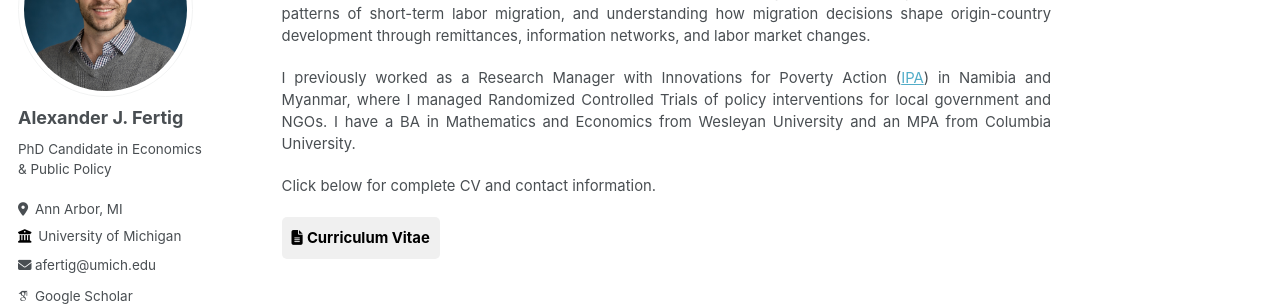
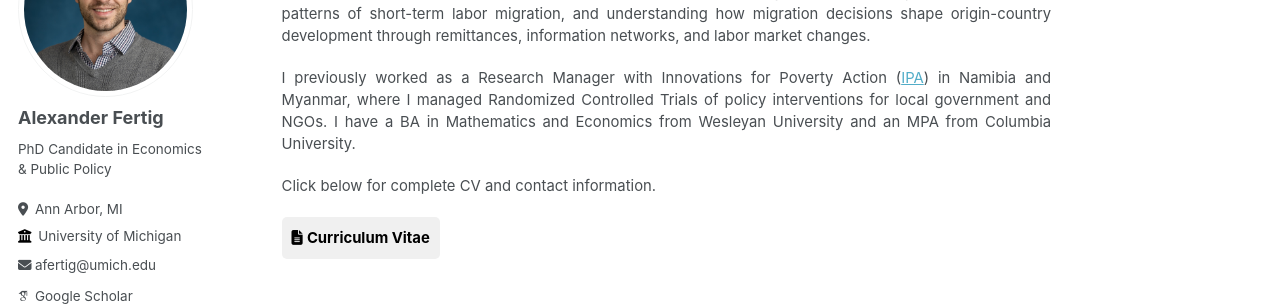
Before and after one commit to alexanderfertig/alexanderfertig.github.io, a Jekyll site: the page built from _pages/about.md, in a window 1280 px wide. Shown: the part 196-502 px from the top of the page. Built offline with Jekyll 4.4.1, drawn with Linux system fonts in a browser that asks for light colours; some web fonts are replaced.

```diff
--- a/_config.yml
+++ b/_config.yml
@@ -24,7 +24,7 @@ repository               : "alexanderfertig/alexanderfertig.github.io"
 author:
   # Biographic information
   avatar           : "profile.jpg"
-  name             : "Alexander J. Fertig"
+  name             : "Alexander Fertig"
   pronouns         : # example: "he/him"
   bio              : "PhD Candidate in Economics & Public Policy"
   location         : "Ann Arbor, MI"
```
